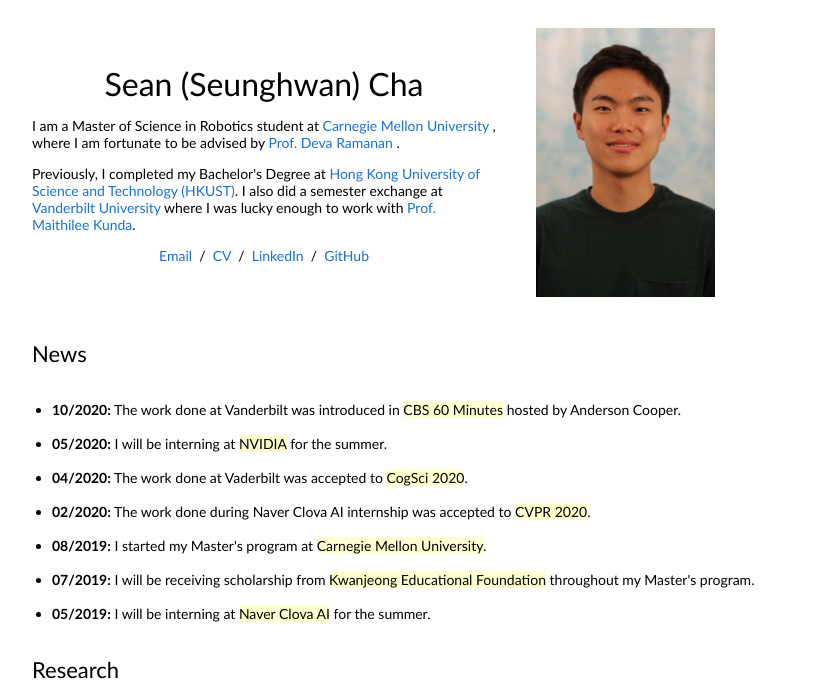
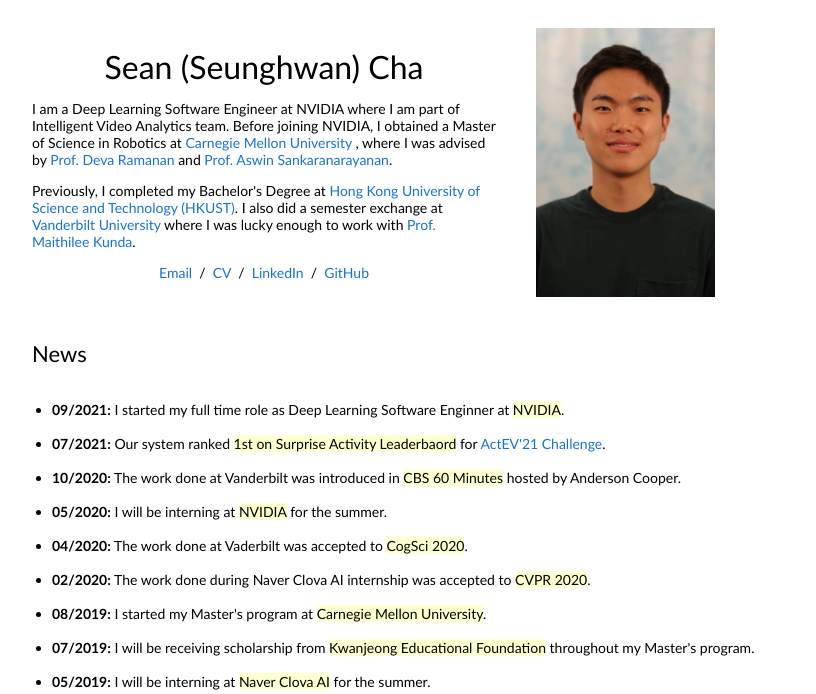
Before and after one commit to tea1528/tea1528.github.io, a plain HTML site: page index.html in a window 1280 px wide. Shown: the top 694 px of the page, without its empty margins (228-1044 px from the left). Drawn offline with Linux system fonts and the light colour scheme.

Commit message:
update news

```diff
--- a/index.html
+++ b/index.html
@@ -31,7 +31,8 @@
               <p style="text-align:center">
                 <name>Sean (Seunghwan) Cha</name>
               </p>
-              <p>I am a Master of Science in Robotics student at <a href="https://www.ri.cmu.edu/">Carnegie Mellon University </a>, where I am fortunate to be advised by <a href="https://www.cs.cmu.edu/~deva/"> Prof. Deva Ramanan </a>.
+              <p>
+                I am a Deep Learning Software Engineer at NVIDIA where I am part of Intelligent Video Analytics team. Before joining NVIDIA, I obtained a Master of Science in Robotics at <a href="https://www.ri.cmu.edu/">Carnegie Mellon University </a>, where I was advised by <a href="https://www.cs.cmu.edu/~deva/"> Prof. Deva Ramanan</a> and <a href="https://users.ece.cmu.edu/~saswin/"> Prof. Aswin Sankaranarayanan</a>.
               </p>
               <p>
                 Previously, I completed my Bachelor's Degree at <a href="https://ust.hk/home">Hong Kong University of Science and Technology (HKUST)</a>. I also did a semester exchange at <a href="https://www.vanderbilt.edu/">Vanderbilt University</a> where I was lucky enough to work with <a href="https://my.vanderbilt.edu/mkunda/">Prof. Maithilee Kunda</a>.
@@ -59,6 +60,14 @@
         <table width="100%" align="center" border="0" cellpadding="20"><tbody>
           <tr style="padding:0px">
             <ul>
+              <li>
+                <b>09/2021:</b> I started my full time role as Deep Learning Software Enginner at <span class="highlight">NVIDIA</span>.
+              </li>
+              <br>
+              <li>
+                <b>07/2021:</b> Our system ranked <span class="highlight">1st on Surprise Activity Leaderbaord</span> for <a href="https://actev.nist.gov/sdl">ActEV'21 Challenge</a>.
+              </li>
+              <br>
               <li>
                 <b>10/2020:</b> The work done at Vanderbilt was introduced in <span class="highlight">CBS 60 Minutes</span> hosted by Anderson Cooper.
               </li>
```
